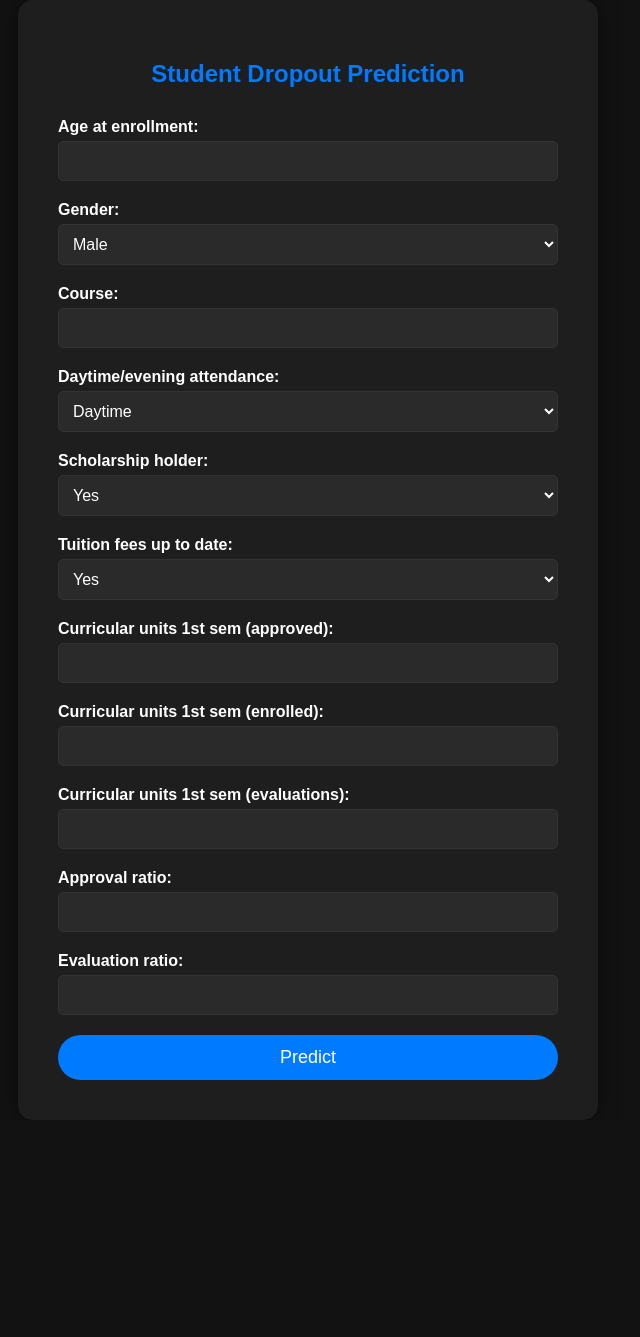
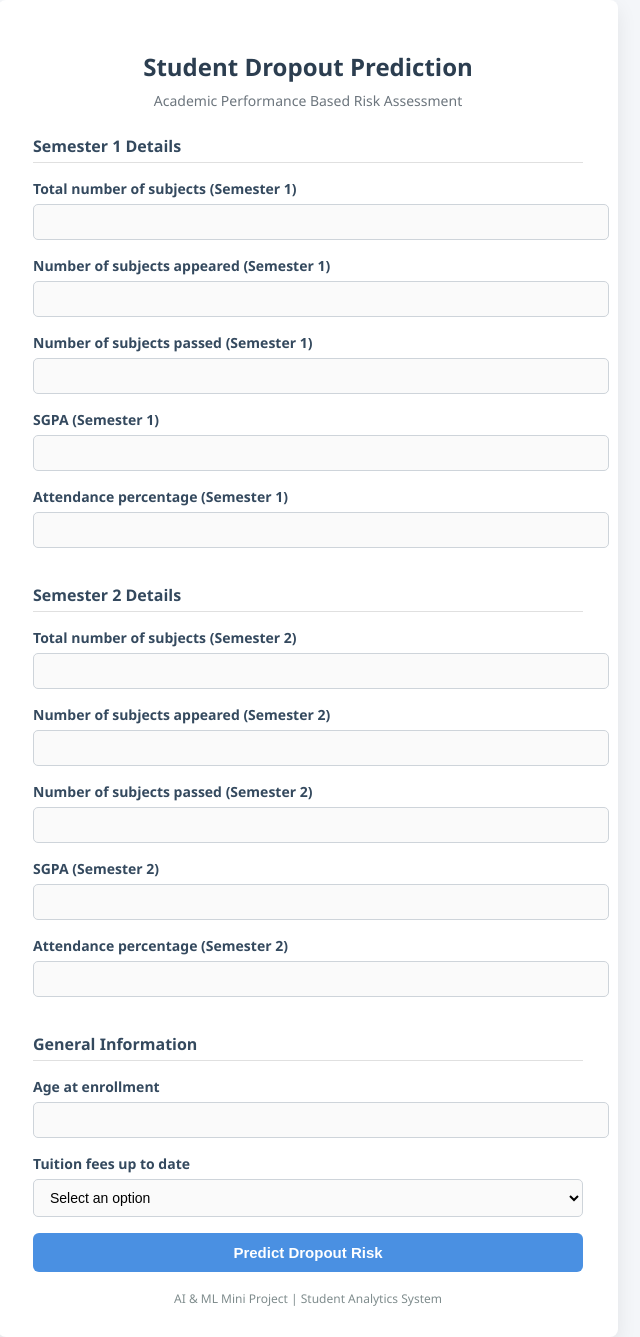
Before and after one commit to anusreeanil1810-hub/AIML-PROJ, a Flask app: page / in a window 1280 px wide. Shown: the whole page, without its empty margins (332-972 px from the left). Before the commit the page ends 1080 px from the top, so only its background shows below. Run offline with Flask 3, Linux system fonts and the light colour scheme; parts of the project's set-up code (start-up, migrations or seed data) failed here and were passed over.

Commit message:
ganu_commit

```diff
--- a/app.py
+++ b/app.py
@@ -1,47 +1,64 @@
 from flask import Flask, render_template, request
+import joblib
 import pandas as pd
-import joblib
 from pathlib import Path
 
 app = Flask(__name__)
 
-# Paths
 BASE_DIR = Path(__file__).resolve().parent
 MODEL_PATH = BASE_DIR / "model.joblib"
 ENCODER_PATH = BASE_DIR / "label_encoder.joblib"
 
-# Load model
 model = joblib.load(MODEL_PATH)
 label_encoder = joblib.load(ENCODER_PATH)
 
 FEATURES = [
-    "Age at enrollment",
-    "Gender",
-    "Course",
-    "Daytime/evening attendance",
-    "Scholarship holder",
-    "Tuition fees up to date",
-    "Curricular units 1st sem (approved)",
     "Curricular units 1st sem (enrolled)",
     "Curricular units 1st sem (evaluations)",
-    "approval_ratio",
-    "evaluation_ratio"
+    "Curricular units 1st sem (approved)",
+    "Curricular units 1st sem (grade)",
+    "Curricular units 2nd sem (enrolled)",
+    "Curricular units 2nd sem (evaluations)",
+    "Curricular units 2nd sem (approved)",
+    "Curricular units 2nd sem (grade)",
+    "Age at enrollment",
+    "Tuition fees up to date"
 ]
 
 @app.route("/", methods=["GET", "POST"])
 def index():
     if request.method == "POST":
-        values = []
-        for feature in FEATURES:
-            values.append(float(request.form[feature]))
 
-        input_df = pd.DataFrame([values], columns=FEATURES)
-        pred_encoded = model.predict(input_df)[0]
-        prediction = label_encoder.inverse_transform([pred_encoded])[0]
+        # SGPA → grade conversion
+        sgpa_sem1 = float(request.form["sgpa_sem1"])
+        sgpa_sem2 = float(request.form["sgpa_sem2"])
+
+        grade_sem1 = (sgpa_sem1 / 10) * 20
+        grade_sem2 = (sgpa_sem2 / 10) * 20
+
+        input_data = {
+            "Curricular units 1st sem (enrolled)": int(request.form["Curricular units 1st sem (enrolled)"]),
+            "Curricular units 1st sem (evaluations)": int(request.form["Curricular units 1st sem (evaluations)"]),
+            "Curricular units 1st sem (approved)": int(request.form["Curricular units 1st sem (approved)"]),
+            "Curricular units 1st sem (grade)": grade_sem1,
+
+            "Curricular units 2nd sem (enrolled)": int(request.form["Curricular units 2nd sem (enrolled)"]),
+            "Curricular units 2nd sem (evaluations)": int(request.form["Curricular units 2nd sem (evaluations)"]),
+            "Curricular units 2nd sem (approved)": int(request.form["Curricular units 2nd sem (approved)"]),
+            "Curricular units 2nd sem (grade)": grade_sem2,
+
+            "Age at enrollment": int(request.form["Age at enrollment"]),
+            "Tuition fees up to date": int(request.form["Tuition fees up to date"])
+        }
+
+        df = pd.DataFrame([input_data], columns=FEATURES)
+
+        prediction_encoded = model.predict(df)[0]
+        prediction = label_encoder.inverse_transform([prediction_encoded])[0]
 
         return render_template("result.html", prediction=prediction)
 
     return render_template("index.html")
 
 if __name__ == "__main__":
-    app.run(host="0.0.0.0", port=5001, debug=True)
+    app.run(debug=True)
--- a/templates/index.html
+++ b/templates/index.html
@@ -1,120 +1,157 @@
 <!DOCTYPE html>
-<html>
+<html lang="en">
 <head>
+    <meta charset="UTF-8">
     <title>Student Dropout Prediction</title>
+
     <style>
         body {
-            background-color: #121212;
-            color: #ffffff;
-            font-family: Arial, sans-serif;
+            font-family: "Segoe UI", Tahoma, sans-serif;
+            background-color: #f4f6f9;
             margin: 0;
             padding: 0;
+        }
+
+        .page-wrapper {
+            min-height: 100vh;
             display: flex;
+            align-items: center;
             justify-content: center;
-            align-items: center;
-            min-height: 100vh;
         }
-        .container {
-            background-color: #1e1e1e;
-            padding: 40px;
-            border-radius: 15px;
-            box-shadow: 0 0 20px rgba(0, 0, 0, 0.5);
-            max-width: 500px;
-            width: 100%;
+
+        .card {
+            background-color: #ffffff;
+            width: 550px;
+            padding: 30px 35px;
+            border-radius: 8px;
+            box-shadow: 0 8px 20px rgba(0, 0, 0, 0.08);
         }
+
         h2 {
             text-align: center;
-            margin-bottom: 30px;
-            color: #007bff;
+            color: #2c3e50;
+            margin-bottom: 8px;
         }
-        form {
-            display: flex;
-            flex-direction: column;
+
+        .subtitle {
+            text-align: center;
+            font-size: 14px;
+            color: #6c757d;
+            margin-bottom: 25px;
         }
+
+        h3 {
+            margin-top: 20px;
+            color: #34495e;
+            font-size: 16px;
+            border-bottom: 1px solid #e0e0e0;
+            padding-bottom: 5px;
+        }
+
         label {
-            margin-bottom: 5px;
-            font-weight: bold;
+            display: block;
+            font-size: 14px;
+            font-weight: 600;
+            color: #34495e;
+            margin-bottom: 6px;
         }
+
         input, select {
-            padding: 10px;
-            margin-bottom: 20px;
-            border: 1px solid #333;
+            width: 100%;
+            padding: 9px 12px;
+            font-size: 14px;
+            border: 1px solid #ced4da;
             border-radius: 5px;
-            background-color: #2a2a2a;
+            margin-bottom: 16px;
+            background-color: #fafafa;
+        }
+
+        button {
+            width: 100%;
+            padding: 11px;
+            background-color: #4a90e2;
             color: #ffffff;
-            font-size: 16px;
+            border: none;
+            border-radius: 6px;
+            font-size: 15px;
+            font-weight: 600;
+            cursor: pointer;
         }
-        input:focus, select:focus {
-            outline: none;
-            border-color: #007bff;
-            box-shadow: 0 0 5px #007bff;
-        }
-        button {
-            background-color: #007bff;
-            color: #ffffff;
-            padding: 12px;
-            border: none;
-            border-radius: 25px;
-            font-size: 18px;
-            cursor: pointer;
-            transition: background-color 0.3s;
-        }
-        button:hover {
-            background-color: #0056b3;
+
+        .footer {
+            text-align: center;
+            font-size: 12px;
+            color: #7f8c8d;
+            margin-top: 18px;
         }
     </style>
 </head>
+
 <body>
-    <div class="container">
+<div class="page-wrapper">
+    <div class="card">
+
         <h2>Student Dropout Prediction</h2>
+        <div class="subtitle">Academic Performance Based Risk Assessment</div>
+
         <form method="POST">
-            <label>Age at enrollment:</label>
+
+            <!-- Semester 1 -->
+            <h3>Semester 1 Details</h3>
+
+            <label>Total number of subjects (Semester 1)</label>
+            <input type="number" name="Curricular units 1st sem (enrolled)" required>
+
+            <label>Number of subjects appeared (Semester 1)</label>
+            <input type="number" name="Curricular units 1st sem (evaluations)" required>
+
+            <label>Number of subjects passed (Semester 1)</label>
+            <input type="number" name="Curricular units 1st sem (approved)" required>
+
+            <label>SGPA (Semester 1)</label>
+            <input type="number" step="0.01" name="sgpa_sem1" required>
+
+            <label>Attendance percentage (Semester 1)</label>
+            <input type="number" step="0.1" min="0" max="100">
+
+            <!-- Semester 2 -->
+            <h3>Semester 2 Details</h3>
+
+            <label>Total number of subjects (Semester 2)</label>
+            <input type="number" name="Curricular units 2nd sem (enrolled)" required>
+
+            <label>Number of subjects appeared (Semester 2)</label>
+            <input type="number" name="Curricular units 2nd sem (evaluations)" required>
+
+            <label>Number of subjects passed (Semester 2)</label>
+            <input type="number" name="Curricular units 2nd sem (approved)" required>
+
+            <label>SGPA (Semester 2)</label>
+            <input type="number" step="0.01" name="sgpa_sem2" required>
+
+            <label>Attendance percentage (Semester 2)</label>
+            <input type="number" step="0.1" min="0" max="100">
+
+            <!-- General -->
+            <h3>General Information</h3>
+
+            <label>Age at enrollment</label>
             <input type="number" name="Age at enrollment" required>
 
-            <label>Gender:</label>
-            <select name="Gender" required>
-                <option value="1">Male</option>
-                <option value="0">Female</option>
-            </select>
-
-            <label>Course:</label>
-            <input type="number" name="Course" required>
-
-            <label>Daytime/evening attendance:</label>
-            <select name="Daytime/evening attendance" required>
-                <option value="1">Daytime</option>
-                <option value="0">Evening</option>
-            </select>
-
-            <label>Scholarship holder:</label>
-            <select name="Scholarship holder" required>
+            <label>Tuition fees up to date</label>
+            <select name="Tuition fees up to date" required>
+                <option value="" disabled selected>Select an option</option>
                 <option value="1">Yes</option>
                 <option value="0">No</option>
             </select>
 
-            <label>Tuition fees up to date:</label>
-            <select name="Tuition fees up to date" required>
-                <option value="1">Yes</option>
-                <option value="0">No</option>
-            </select>
+            <button type="submit">Predict Dropout Risk</button>
+        </form>
 
-            <label>Curricular units 1st sem (approved):</label>
-            <input type="number" name="Curricular units 1st sem (approved)" required>
-
-            <label>Curricular units 1st sem (enrolled):</label>
-            <input type="number" name="Curricular units 1st sem (enrolled)" required>
-
-            <label>Curricular units 1st sem (evaluations):</label>
-            <input type="number" name="Curricular units 1st sem (evaluations)" required>
-
-            <label>Approval ratio:</label>
-            <input type="number" step="0.01" name="approval_ratio" required>
-
-            <label>Evaluation ratio:</label>
-            <input type="number" step="0.01" name="evaluation_ratio" required>
-
-            <button type="submit">Predict</button>
-        </form>
+        <div class="footer">
+            AI & ML Mini Project | Student Analytics System
+        </div>
     </div>
+</div>
 </body>
 </html>
```
Also changed, not shown: templates/result.html (+3 -48 lines).
